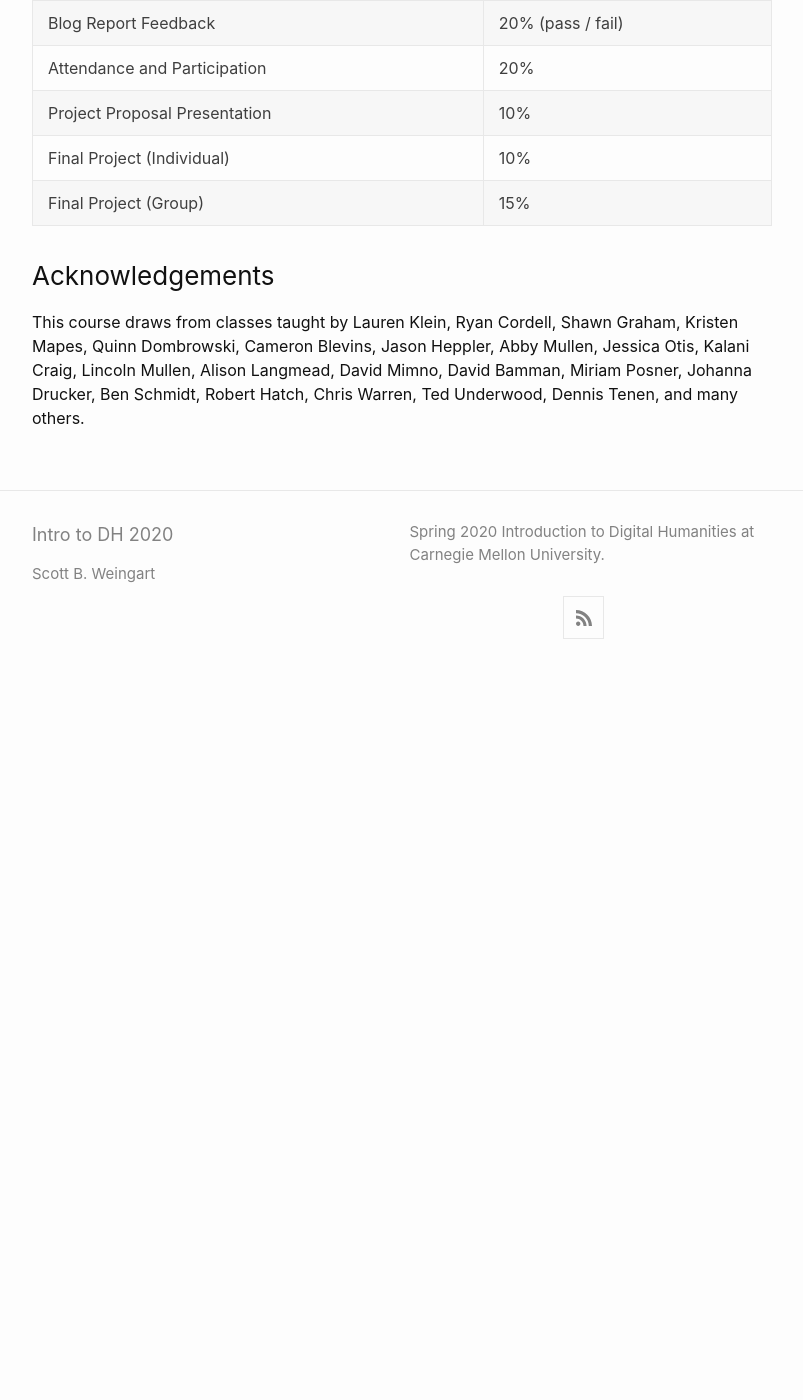
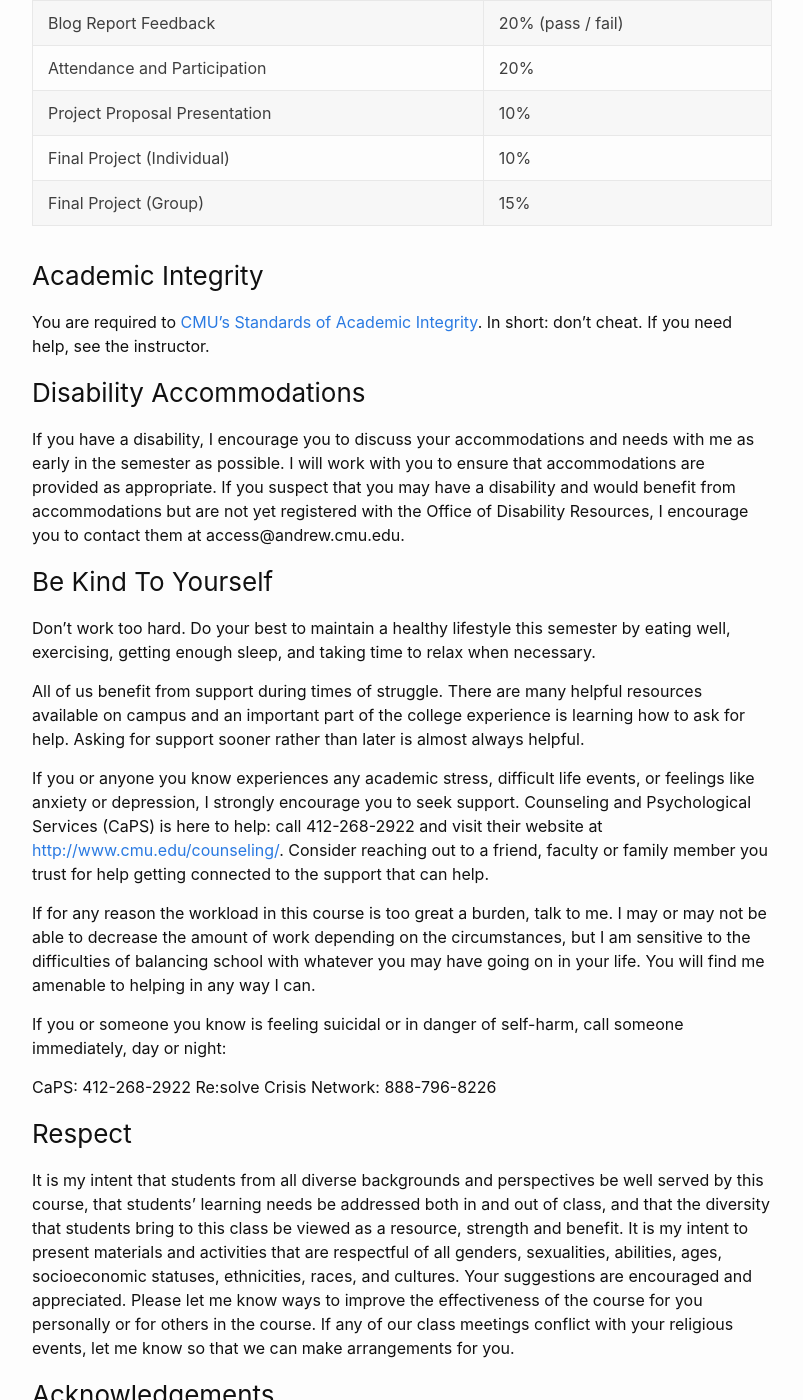
Before and after one commit to scottbot/IntroDH2020, a Jekyll site: the page built from overview.md, in a window 1280 px wide and 1400 px high, scrolled down 4050 px. Shown: the whole window, without its empty margins (238-1041 px from the left). Built offline with Jekyll 4.4.1, drawn with Linux system fonts in a browser that asks for light colours; before the commit the page ends 4719 px from its top, so only the background shows below that.

Commit message:
finalizing details in overview

```diff
--- a/overview.md
+++ b/overview.md
@@ -89,5 +89,28 @@ Following the project proposals, class members will choose one of the proposed p
 | Final Project	(Individual) | 10% |
 | Final Project	(Group) | 15% |
 
+### Academic Integrity
+You are required to [CMU's Standards of Academic Integrity](https://www.cmu.edu/policies/student-and-student-life/academic-integrity.html). In short: don't cheat. If you need help, see the instructor.
+
+### Disability Accommodations
+If you have a disability, I encourage you to discuss your accommodations and needs with me as early in the semester as possible. I will work with you to ensure that accommodations are provided as appropriate. If you suspect that you may have a disability and would benefit from accommodations but are not yet registered with the Office of Disability Resources, I encourage you to contact them at access@andrew.cmu.edu.
+
+### Be Kind To Yourself
+Don't work too hard. Do your best to maintain a healthy lifestyle this semester by eating well, exercising, getting enough sleep, and taking time to relax when necessary.
+
+All of us benefit from support during times of struggle. There are many helpful resources available on campus and an important part of the college experience is learning how to ask for help. Asking for support sooner rather than later is almost always helpful.
+
+If you or anyone you know experiences any academic stress, difficult life events, or feelings like anxiety or depression, I strongly encourage you to seek support. Counseling and Psychological Services (CaPS) is here to help: call 412-268-2922 and visit their website at [http://www.cmu.edu/counseling/](http://www.cmu.edu/counseling/). Consider reaching out to a friend, faculty or family member you trust for help getting connected to the support that can help.
+
+If for any reason the workload in this course is too great a burden, talk to me. I may or may not be able to decrease the amount of work depending on the circumstances, but I am sensitive to the difficulties of balancing school with whatever you may have going on in your life. You will find me amenable to helping in any way I can.
+
+If you or someone you know is feeling suicidal or in danger of self-harm, call someone immediately, day or night:
+
+CaPS: 412-268-2922
+Re:solve Crisis Network: 888-796-8226
+
+### Respect
+It is my intent that students from all diverse backgrounds and perspectives be well served by this course, that students’ learning needs be addressed both in and out of class, and that the diversity that students bring to this class be viewed as a resource, strength and benefit. It is my intent to present materials and activities that are respectful of all genders, sexualities, abilities, ages, socioeconomic statuses, ethnicities, races, and cultures. Your suggestions are encouraged and appreciated. Please let me know ways to improve the effectiveness of the course for you personally or for others in the course. If any of our class meetings conflict with your religious events, let me know so that we can make arrangements for you.
+
 ### Acknowledgements
 This course draws from classes taught by Lauren Klein, Ryan Cordell, Shawn Graham, Kristen Mapes, Quinn Dombrowski, Cameron Blevins, Jason Heppler, Abby Mullen, Jessica Otis, Kalani Craig, Lincoln Mullen, Alison Langmead, David Mimno, David Bamman, Miriam Posner, Johanna Drucker, Ben Schmidt, Robert Hatch, Chris Warren, Ted Underwood, Dennis Tenen, and many others.
```
